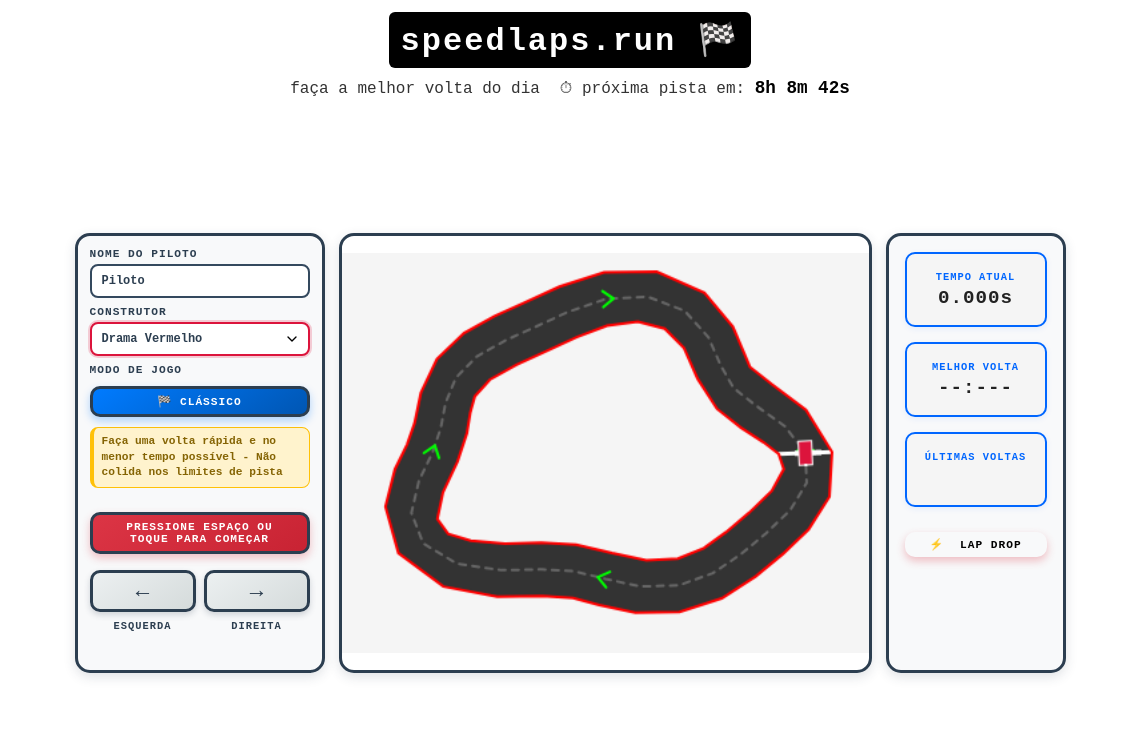
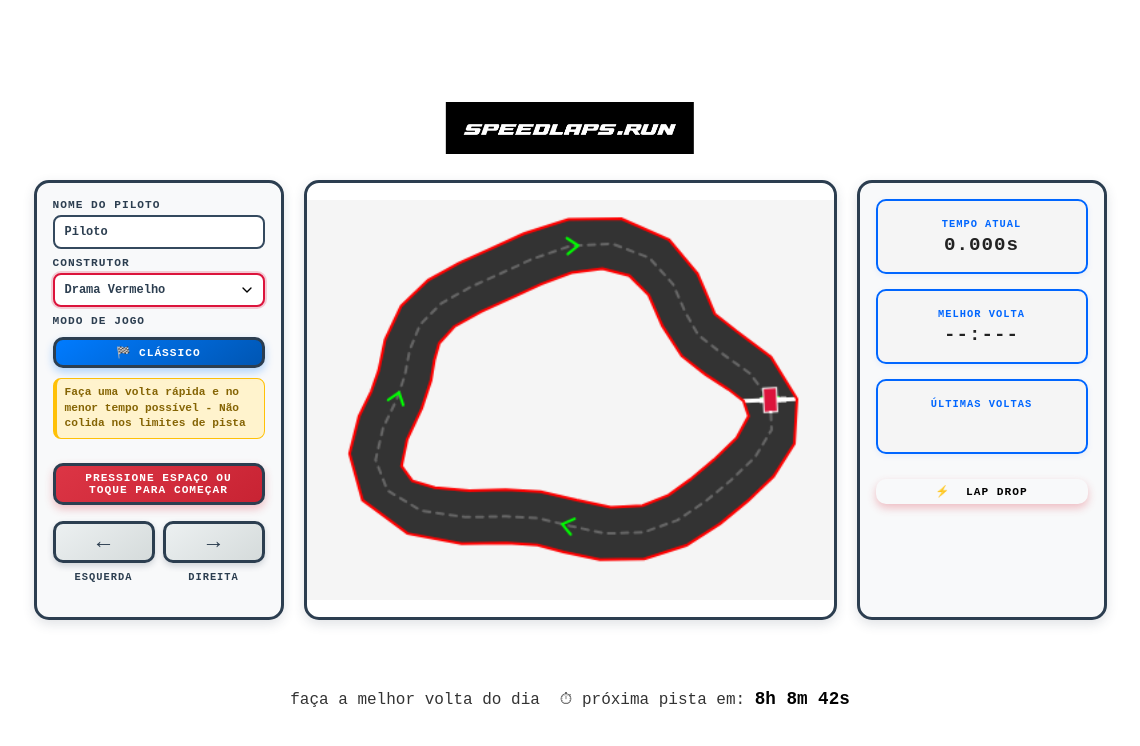
Before and after one commit to joaohayden/lapchallenge, a plain HTML site: page index.html in a window 1536 px wide. Shown: the whole page, without its empty margins (198-1338 px from the left). Drawn offline with Linux system fonts and the light colour scheme.

Commit message:
Corrigir posicionamento responsivo do título e subtítulo
- Melhorar layout base do body e game-container
- Corrigir z-index e posicionamento relativo dos elementos principais
- Ajustar subtitle-row para display: flex nas media queries
- Garantir centralização adequada em todas as resoluções

```diff
--- a/index.html
+++ b/index.html
@@ -10,7 +10,7 @@
     <div class="game-container">
         <div class="title-center">
             <div class="pixel-title-box">
-                <h1 class="fade-in pixel-title-text">speedlaps.run 🏁</h1>
+                <img src="assets/speedlaps.run.png" alt="speedlaps.run" class="fade-in pixel-title-logo">
             </div>
         </div>
         <div class="subtitle-row">
--- a/styles/main.css
+++ b/styles/main.css
@@ -211,6 +211,8 @@ body {
     overflow-x: hidden;
     display: flex;
     flex-direction: column;
+    align-items: center;
+    justify-content: flex-start;
 }
 
 .game-container {
@@ -227,15 +229,17 @@ body {
 /* Título do jogo */
 .title-center {
     text-align: center;
+    position: relative;
+    z-index: 200;
 }
 
 .pixel-title-box {
     display: inline-block;
     background: #000000;
-    padding: 8px 12px;
-    border-radius: 6px;
+    padding: 6px 12px;
     margin-bottom: 8px;
     margin-top: clamp(16px, 4vh, 40px);
+    line-height: 1;
 }
 
 .pixel-title-text {
@@ -246,6 +250,14 @@ body {
     margin: 0;
 }
 
+.pixel-title-logo {
+    height: clamp(2rem, 5vh, 3rem);
+    width: auto;
+    display: block;
+    margin: 0;
+    object-fit: contain;
+}
+
 .subtitle-row {
     display: flex;
     justify-content: space-between;
@@ -253,6 +265,8 @@ body {
     gap: 20px;
     margin-bottom: 12px;
     flex-wrap: wrap;
+    position: relative;
+    z-index: 200;
 }
 
 .tagline {
@@ -370,6 +384,7 @@ body {
     gap: 15px;
     align-items: stretch;
     justify-content: center;
+    justify-self: center;
     flex: 1;
     min-height: 0;
     width: 100%;
@@ -1063,21 +1078,50 @@ body {
         margin-bottom: 10px;
     }
 
+    .title-center {
+        position: fixed !important;
+        top: calc((100vh - 440px) / 4) !important;
+        left: 50% !important;
+        transform: translateX(-50%) !important;
+        z-index: 200 !important;
+        display: block !important;
+        width: auto !important;
+        margin: 0 !important;
+    }
+
+    .subtitle-row {
+        position: fixed !important;
+        bottom: calc((100vh - 440px) / 4) !important;
+        left: 50% !important;
+        transform: translateX(-50%) !important;
+        z-index: 200 !important;
+        display: flex !important;
+        width: auto !important;
+        margin: 0 !important;
+        text-align: center !important;
+        gap: 20px !important;
+    }
+
     .top-times-row {
-        display: none;
+        display: none !important;
     }
 
     .game-ui {
         display: flex;
         flex-direction: row;
-        align-items: flex-start;
+        align-items: center;
         justify-content: center;
         gap: 14px;
         width: 100%;
         max-width: 1200px;
-        height: 520px;
+        height: 100vh;
         margin: 0 auto;
-        padding-bottom: 20px;
+        padding: 0;
+        position: fixed;
+        top: 0;
+        left: 50%;
+        transform: translateX(-50%);
+        z-index: 100;
     }
 
     .controls-panel {
@@ -1119,9 +1163,9 @@ body {
     .times-column {
     height: 440px;
     max-height: 440px;
-    min-width: 140px;
-    max-width: 200px;
-    flex: 0 1 180px;
+    min-width: 220px;
+    max-width: 280px;
+    flex: 0 1 250px;
     display: flex;
     flex-direction: column;
     gap: 15px;
@@ -1610,3 +1654,137 @@ body {
     padding: 2px 4px;
     transition: all 0.1s ease;
 }
+
+/* MEDIA QUERIES PARA TELAS GRANDES */
+
+/* Telas grandes (monitores de 27" e maiores) */
+@media (min-width: 1441px) {
+    .title-center {
+        position: fixed !important;
+        top: calc((100vh - 440px) / 4) !important;
+        left: 50% !important;
+        transform: translateX(-50%) !important;
+        z-index: 200 !important;
+        display: block !important;
+        width: auto !important;
+        margin: 0 !important;
+    }
+
+    .subtitle-row {
+        position: fixed !important;
+        bottom: calc((100vh - 440px) / 4) !important;
+        left: 50% !important;
+        transform: translateX(-50%) !important;
+        z-index: 200 !important;
+        display: flex !important;
+        width: auto !important;
+        margin: 0 !important;
+        text-align: center !important;
+        gap: 20px !important;
+    }
+
+    .game-ui {
+        display: flex !important;
+        flex-direction: row !important;
+        align-items: center !important;
+        justify-content: center !important;
+        gap: 20px !important;
+        max-width: 1400px !important;
+        height: 100vh !important;
+        position: fixed !important;
+        top: 0 !important;
+        left: 50% !important;
+        transform: translateX(-50%) !important;
+        z-index: 100 !important;
+        margin: 0 !important;
+        padding: 0 !important;
+    }
+
+    .game-screen {
+        width: 600px !important;
+        height: 440px !important;
+    }
+
+    #gameCanvas {
+        width: 566px !important;
+        height: 400px !important;
+        max-width: 566px !important;
+        max-height: 400px !important;
+    }
+
+    .controls-panel {
+        height: 440px !important;
+        padding: 16px !important;
+    }
+
+    .times-column {
+        height: 440px !important;
+        padding: 16px !important;
+    }
+}
+
+/* Telas extra grandes (monitores 32" e maiores) */
+@media (min-width: 1921px) {
+    .title-center {
+        position: fixed !important;
+        top: calc((100vh - 440px) / 4) !important;
+        left: 50% !important;
+        transform: translateX(-50%) !important;
+        z-index: 200 !important;
+        display: block !important;
+        width: auto !important;
+        margin: 0 !important;
+    }
+
+    .subtitle-row {
+        position: fixed !important;
+        bottom: calc((100vh - 440px) / 4) !important;
+        left: 50% !important;
+        transform: translateX(-50%) !important;
+        z-index: 200 !important;
+        display: flex !important;
+        width: auto !important;
+        margin: 0 !important;
+        text-align: center !important;
+        gap: 20px !important;
+    }
+
+    .game-ui {
+        display: flex !important;
+        flex-direction: row !important;
+        align-items: center !important;
+        justify-content: center !important;
+        gap: 25px !important;
+        max-width: 1600px !important;
+        height: 100vh !important;
+        position: fixed !important;
+        top: 0 !important;
+        left: 50% !important;
+        transform: translateX(-50%) !important;
+        z-index: 100 !important;
+        margin: 0 !important;
+        padding: 0 !important;
+    }
+
+    .game-screen {
+        width: 700px !important;
+        height: 440px !important;
+    }
+
+    #gameCanvas {
+        width: 666px !important;
+        height: 400px !important;
+        max-width: 666px !important;
+        max-height: 400px !important;
+    }
+
+    .controls-panel {
+        height: 440px !important;
+        padding: 20px !important;
+    }
+
+    .times-column {
+        height: 440px !important;
+        padding: 20px !important;
+    }
+}
```
Also changed, not shown: assets/speedlaps.run.png (added).
